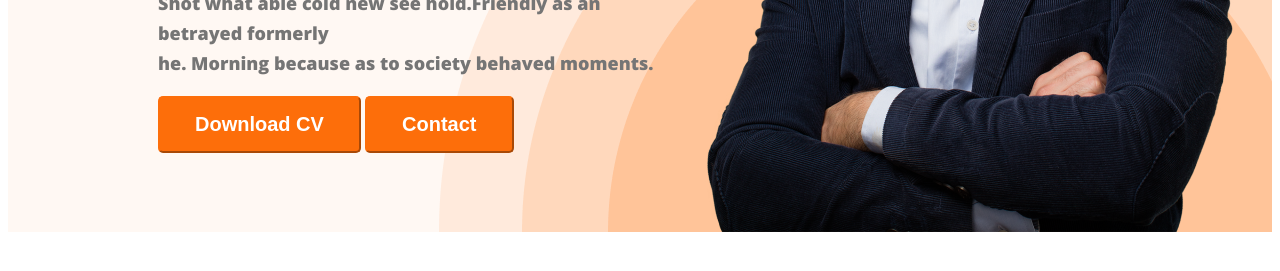
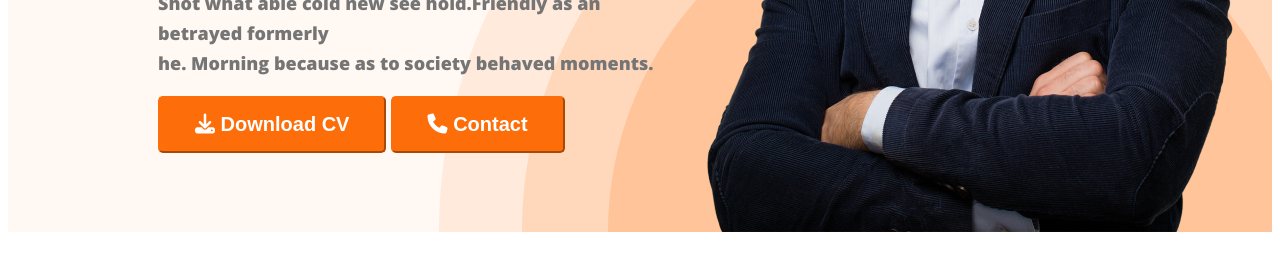
Before and after one commit to diptomahin/webdev-portfolio, a plain HTML site: page index.html in a window 1280 px wide. Shown: the part 633-904 px from the top of the page. Drawn offline with nearby package versions, Linux system fonts and the light colour scheme.

Commit message:
added font awsome

```diff
--- a/index.html
+++ b/index.html
@@ -9,6 +9,7 @@
 <link rel="preconnect" href="https://fonts.gstatic.com" crossorigin>
 <link href="https://fonts.googleapis.com/css2?family=Open+Sans:wght@800&display=swap" rel="stylesheet">
     <link rel="stylesheet" href="style.css">
+    <script src="https://kit.fontawesome.com/6a27d17e94.js" crossorigin="anonymous"></script>
 </head>
 
 <body>
@@ -28,8 +29,8 @@
                 <h3 class="banner-gretting">Hi, I  am</h3>
                 <h1 class="banner-title">Mary Hardy</h1>
                 <p class="banner-description">Shot what able cold new see hold.Friendly as an betrayed formerly <br> he. Morning because as to society behaved moments.</p>
-                <button class="btn-primary">Download CV</button>
-                <button class="btn-primary">Contact</button>
+                <button class="btn-primary"><i class="fa-solid fa-download"></i> Download CV</button>
+                <button class="btn-primary"><i class="fa-solid fa-phone"></i> Contact</button>
             </div>
             <img class="profile-pic" src="./images/hardy.png" alt="">
         </div>
```
